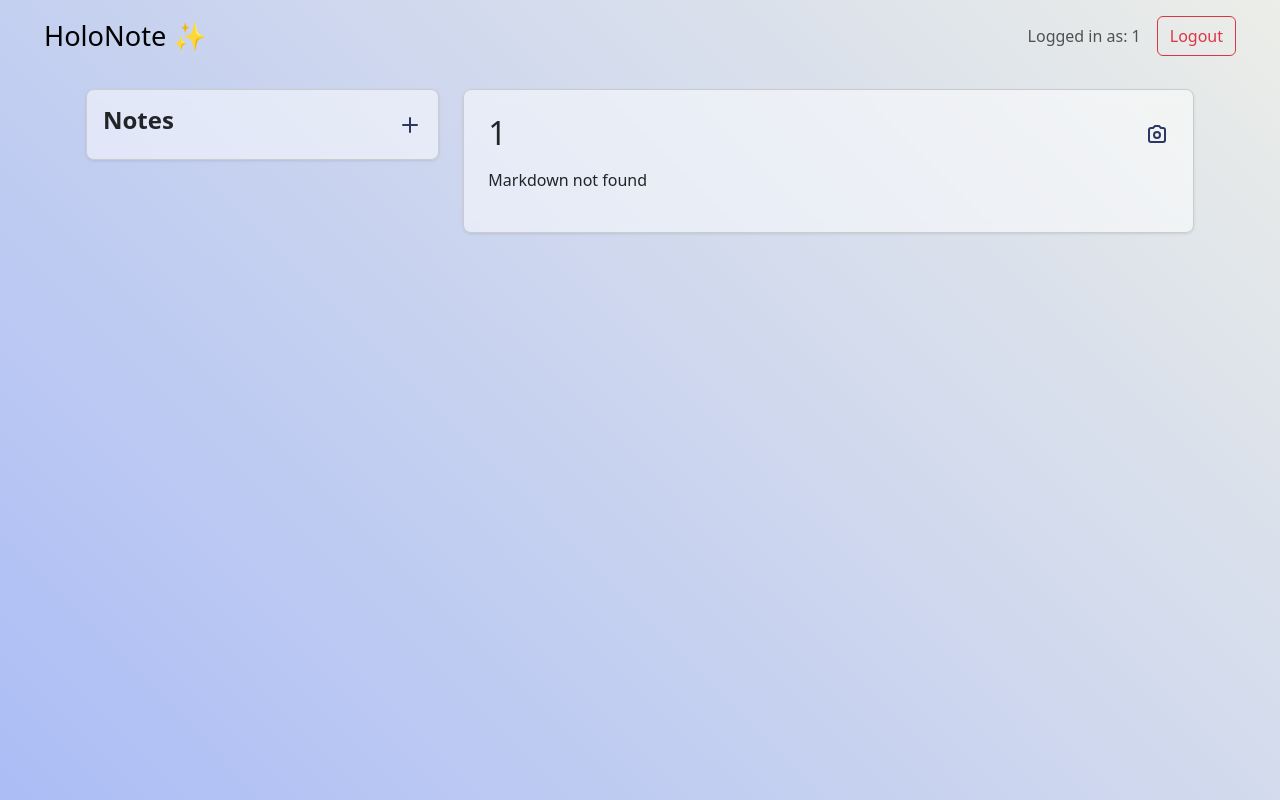
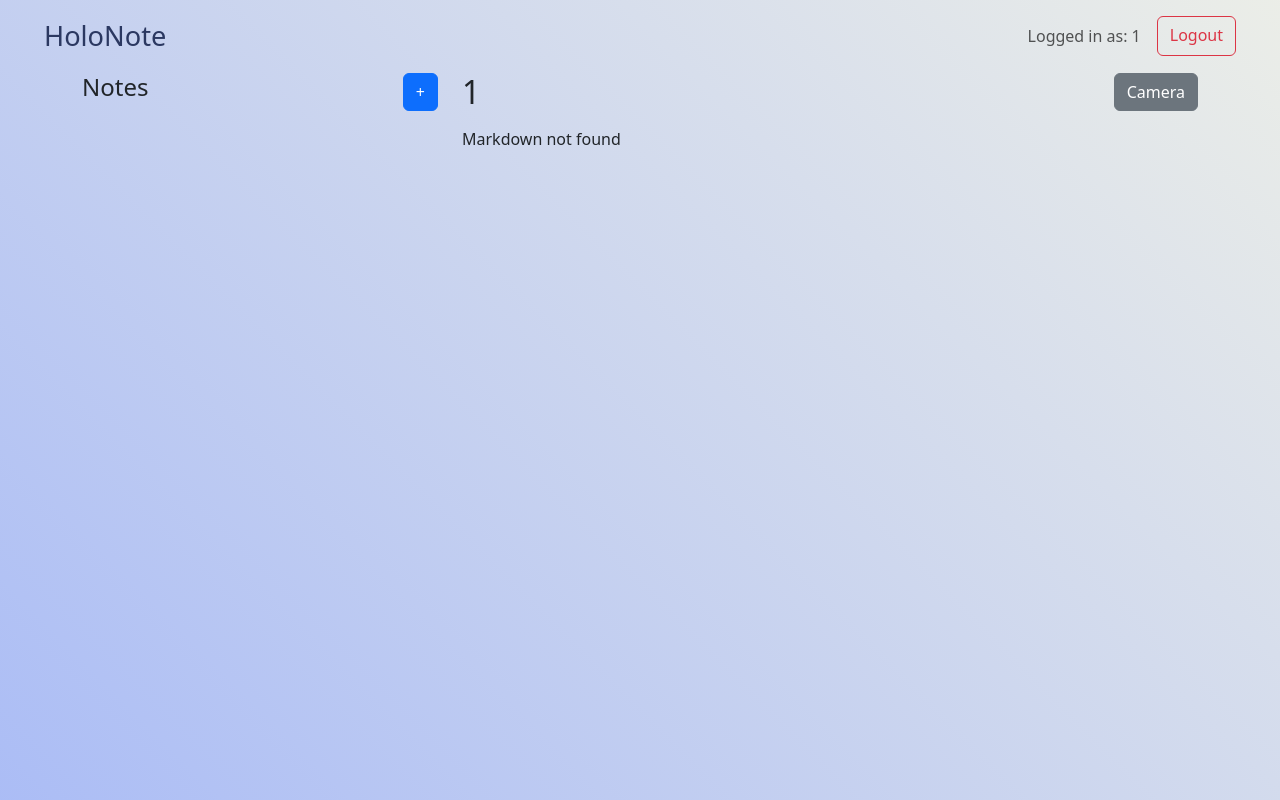
Before and after one commit to HaydenCar/Team-5-HackIreland, a Flask app: page /notes/1 in a window 1280 px wide. Run offline with Flask 3, Linux system fonts and the light colour scheme; the visitor is signed in with stand-in values (Sample User, id 1); data that the repository does not hold is empty.

Commit message:
Back to working

```diff
--- a/python_backend/main.py
+++ b/python_backend/main.py
@@ -332,4 +332,11 @@ def highlight():
     return render_template("highlight.html", formData=form_data)
 
 if __name__ == "__main__":
-    app.run(host="0.0.0.0", port=5008, debug=False)
+    try:
+        from pyngrok import ngrok
+        # Open a tunnel on port 5000 and get a public URL
+        public_url = ngrok.connect(5000)
+        print(" * ngrok tunnel available at:", public_url)
+    except ImportError:
+        print(" * pyngrok is not installed. To install, run 'pip install pyngrok'")
+    app.run(host="0.0.0.0", port=5000, debug=False)
--- a/python_backend/templates/base.html
+++ b/python_backend/templates/base.html
@@ -1,90 +1,33 @@
 <!DOCTYPE html>
 <html lang="en">
-
 <head>
   <meta charset="UTF-8" />
   <meta name="viewport" content="width=device-width, initial-scale=1">
   <title>{% block title %}HoloNote{% endblock %}</title>
-  <link
-    href="https://cdn.jsdelivr.net/npm/bootstrap@5.3.0/dist/css/bootstrap.min.css"
-    rel="stylesheet"
-  />
+  <link href="https://cdn.jsdelivr.net/npm/bootstrap@5.3.0/dist/css/bootstrap.min.css" rel="stylesheet" />
   <style>
     /* Scrollbar and layout styles */
-    ::-webkit-scrollbar {
-      width: 6px;
-      background-color: transparent;
-    }
-    ::-webkit-scrollbar-track {
-      background: transparent;
-    }
+    ::-webkit-scrollbar { width: 6px; background-color: transparent; }
+    ::-webkit-scrollbar-track { background: transparent; }
     ::-webkit-scrollbar-thumb {
       background-color: #92a4e0;
       border-radius: 6px;
       border: 1px solid transparent;
     }
-    ::-webkit-scrollbar-thumb:hover {
-      background-color: #8ca4f2;
-      cursor: pointer;
+    ::-webkit-scrollbar-thumb:hover { background-color: #8ca4f2; cursor: pointer; }
+    ::-webkit-scrollbar-button { display: none; width: 0; height: 0; }
+    html { scrollbar-width: thin; scrollbar-color: #92a4e0 transparent; }
+    html, body { height: 100%; margin: 0; padding: 0; box-sizing: border-box; }
+    body {
+      display: flex;
+      flex-direction: column;
+      background: linear-gradient(45deg, #8ca4f2ba, #e4e7dfba);
     }
-    ::-webkit-scrollbar-button {
-      display: none;
-      width: 0;
-      height: 0;
-    }
-
-    html {
-      scrollbar-width: thin;
-      scrollbar-color: #92a4e0 transparent;
-    }
-    html, body {
-    margin: 0;
-    padding: 0;
-    /* Let them expand: */
-    min-height: 100%;
-    /* box-sizing stays if you like */
-    box-sizing: border-box;
-    }
-
-    body {
-    background: linear-gradient(45deg, #8ca4f2ba, #e4e7dfba);
-    background-repeat: no-repeat;
-    background-size: cover;   /* Or remove if you prefer the gradient not scaled */
-    }
-
-
-    .navbar {
-      flex: 0 0 auto;
-      z-index: 999;
-      padding: 1rem 2rem;
-    }
-
-    /* Shrink navbar text and button sizes on small screens */
-    @media (max-width: 576px) {
-      .navbar {
-        padding: 0.5rem 1rem;
-      }
-      .navbar-brand {
-        font-size: 1.3rem; /* Smaller than default */
-      }
-      .navbar-text {
-        font-size: 0.9rem; /* Slightly smaller text */
-      }
-      .btn {
-        font-size: 0.85rem;
-        padding: 0.3rem 0.6rem;
-      }
-    }
-
+    .navbar { flex: 0 0 auto; z-index: 999; padding: 1rem 2rem; }
     .main-container {
-      flex: 1 1 0;
-      min-height: 0;
-      display: flex;
-      justify-content: center;
-      align-items: flex-start;
-      overflow: hidden;
-      padding: 1rem 2rem 2rem 2rem;
-      box-sizing: border-box;
+      flex: 1 1 0; min-height: 0;
+      display: flex; justify-content: center; align-items: flex-start;
+      overflow: hidden; padding: 1rem 2rem 2rem 2rem; box-sizing: border-box;
     }
     .glass {
       background: rgba(255, 255, 255, 0.5);
@@ -92,31 +35,15 @@
       border-radius: 10px;
     }
     .side-panel {
-      width: 20%;
-      min-width: 10rem;
-      height: 100%;
-      overflow-y: auto;
-      margin-right: 2rem;
-      padding: 1rem;
-      box-sizing: border-box;
+      width: 20%; min-width: 10rem; height: 100%; overflow-y: auto;
+      margin-right: 2rem; padding: 1rem; box-sizing: border-box;
     }
     .content-panel {
-      width: 65%;
-      min-width: 40rem;
-      height: 100%;
-      overflow-y: auto;
-      padding: 1rem;
-      box-sizing: border-box;
+      width: 65%; min-width: 40rem; height: 100%; overflow-y: auto;
+      padding: 1rem; box-sizing: border-box;
     }
-
-    .notes-title {
-      margin-bottom: 1rem;
-      font-weight: 600;
-    }
-    .notes-container {
-      padding: 0;
-      margin: 0;
-    }
+    .notes-title { margin-bottom: 1rem; font-weight: 600; }
+    .notes-container { padding: 0; margin: 0; }
     .note-link {
       display: block;
       margin: 0.25rem 0;
@@ -136,23 +63,23 @@
       font-size: 1.7rem;
       font-weight: 500;
       padding: 0;
+      color: #2b3861;
       text-decoration: none;
     }
   </style>
   {% block head %}{% endblock %}
 </head>
-
 <body>
   <!-- HEADER / NAVBAR -->
   <nav class="navbar navbar-expand-lg navbar-light">
     <div class="container-fluid">
-      <a class="navbar-brand" href="/notes">HoloNote ✨</a>
+      <a class="navbar-brand" href="/">HoloNote</a>
       <div class="d-flex">
         {% if current_user.is_authenticated %}
           <span class="navbar-text me-3">Logged in as: {{ current_user.id }}</span>
-          <a class="btn btn-outline-danger align-content-center" href="/logout">Logout</a>
+          <a class="btn btn-outline-danger" href="/logout">Logout</a>
         {% else %}
-          <a class="btn btn-outline-primary align-content-center" href="/login">Login</a>
+          <a class="btn btn-outline-primary" href="/login">Login</a>
         {% endif %}
       </div>
     </div>
@@ -161,9 +88,7 @@
   <!-- MAIN CONTENT AREA -->
   {% block content %}{% endblock %}
 
-  <script
-    src="https://cdn.jsdelivr.net/npm/bootstrap@5.3.0/dist/js/bootstrap.bundle.min.js"
-  ></script>
+  <script src="https://cdn.jsdelivr.net/npm/bootstrap@5.3.0/dist/js/bootstrap.bundle.min.js"></script>
   {% block scripts %}{% endblock %}
 </body>
 </html>
--- a/python_backend/templates/notes.html
+++ b/python_backend/templates/notes.html
@@ -1,7 +1,7 @@
 {% extends "base.html" %}
 {% block title %}Notes - HoloNote{% endblock %}
 
-{% block head %}
+{% block styles %}
 <style>
   /* Base container padding */
   .notes-container-wrapper {
@@ -10,13 +10,14 @@
 
   /* Sidebar styling */
   .notes-sidebar {
-    border: 1px solid #ccc !important; /* Added border */
+    background-color: rgba(255, 255, 255, 0.95);
     border-radius: 8px;
     padding: 1rem;
     margin-bottom: 1rem;
-    box-shadow: 0 1px 3px rgba(0, 0, 0, 0.1);
+    box-shadow: 0 1px 3px rgba(0,0,0,0.1);
   }
   .notes-sidebar h4 {
+    margin-bottom: 1rem;
     font-weight: bold;
   }
   .notes-sidebar .note-link {
@@ -34,55 +35,14 @@
 
   /* Content area styling */
   .notes-content {
-    border: 1px solid #ccc !important; /* Added border */
+    background-color: rgba(255, 255, 255, 0.98);
     border-radius: 8px;
-    padding: 1.5rem;
-    box-shadow: 0 1px 3px rgba(0, 0, 0, 0.1);
+    padding: 1rem;
+    box-shadow: 0 1px 3px rgba(0,0,0,0.1);
   }
 
-  /* Heading sizes */
-  .notes-content h1 {
-    font-size: 2rem;
-    margin: 0;
-  }
-  .notes-content h2 {
-    font-size: 1.5rem;
-    margin-top: 1rem;
-    margin-bottom: 0.5rem;
-  }
-  .notes-content h3 {
-    font-size: 1.2rem;
-    margin-top: 1rem;
-    margin-bottom: 0.5rem;
-  }
-  .notes-content h4 {
-    font-size: 1.1rem;
-    margin-top: 1rem;
-    margin-bottom: 0.5rem;
-  }
-
-  /* Custom icon button: no background, no padding, custom color */
-  .icon-button {
-    background: transparent;
-    border: none;
-    padding: 0;
-    margin: 0;
-    cursor: pointer;
-    color: #2b3861; /* Pick any color you like */
-  }
-
-  /* Ensure the SVG inherits the parent's color for stroke/fill */
-  .icon-button svg {
-    stroke: currentColor;
-    fill: none;
-    width: 24px;
-    height: 24px;
-  }
-
-  /* Optional: on hover, adjust color if desired */
-  .icon-button:hover {
-    color: #4353a6; /* Slightly darker or lighter color */
-  }
+  /* Responsive grid using Bootstrap classes.
+     On mobile (xs and sm) columns stack; on md+ they sit side by side. */
 </style>
 {% endblock %}
 
@@ -91,52 +51,24 @@
   <div class="row">
     <!-- Sidebar: takes full width on mobile, 4/12 on medium+ -->
     <div class="col-12 col-md-4">
-      <div class="notes-sidebar glass">
-        <div class="d-flex justify-content-between align-items-top">
+      <div class="notes-sidebar">
+        <div class="d-flex justify-content-between align-items-center">
           <h4>Notes</h4>
-          <!-- Use our custom .icon-button class -->
-          <button class="icon-button" data-bs-toggle="modal" data-bs-target="#createNoteModal" title="Create Note">
-            <svg xmlns="http://www.w3.org/2000/svg"
-                 class="icon icon-tabler icon-tabler-plus"
-                 viewBox="0 0 24 24"
-                 stroke-width="2"
-                 stroke-linecap="round"
-                 stroke-linejoin="round"
-            >
-              <path stroke="none" d="M0 0h24v24H0z" fill="none"/>
-              <line x1="12" y1="5" x2="12" y2="19" />
-              <line x1="5" y1="12" x2="19" y2="12" />
-            </svg>
-          </button>
+          <button class="btn btn-primary" data-bs-toggle="modal" data-bs-target="#createNoteModal">+</button>
         </div>
         <div id="notesContainer">
           <!-- Dynamically populated note links -->
         </div>
       </div>
     </div>
-
     <!-- Content: takes full width on mobile, 8/12 on medium+ -->
     <div class="col-12 col-md-8">
-      <div class="notes-content glass">
+      <div class="notes-content">
         {% if active_note %}
-          <!-- Display the selected note’s title as an H1 -->
           <div class="d-flex justify-content-between align-items-center mb-3">
-            <h1>{{ active_note }}</h1>
-            <!-- Also use our custom icon-button class here -->
-            <button class="icon-button" data-bs-toggle="modal" data-bs-target="#cameraModal" title="Upload Image">
-              <svg xmlns="http://www.w3.org/2000/svg"
-                   class="icon icon-tabler icon-tabler-camera"
-                   viewBox="0 0 24 24"
-                   stroke-width="2"
-                   stroke-linecap="round"
-                   stroke-linejoin="round"
-              >
-                <path stroke="none" d="M0 0h24v24H0z" fill="none"/>
-                <path d="M10 4h4l2 2h2a2 2 0 0 1 2 2v10c0
-                         1.1 -.9 2 -2 2h-12a2 2 0 0 1 -2 -2v-10
-                         a2 2 0 0 1 2 -2h2l2 -2" />
-                <circle cx="12" cy="13" r="3" />
-              </svg>
+            <h2 class="mb-0">{{ active_note }}</h2>
+            <button class="btn btn-secondary" data-bs-toggle="modal" data-bs-target="#cameraModal">
+              <i class="bi bi-camera"></i> Camera
             </button>
           </div>
         {% else %}
@@ -184,8 +116,7 @@
         </div>
         <div class="modal-body">
           <input type="hidden" name="noteID" value="{{ active_note_id }}">
-          <input type="file" name="image" id="cameraInput" class="form-control" accept="image/*" capture="environment"
-                 required>
+          <input type="file" name="image" id="cameraInput" class="form-control" accept="image/*" capture="environment" required>
           <p class="mt-2 small text-muted">
             On mobile, you can take a photo directly. On desktop, this will open the file picker.
           </p>
@@ -220,7 +151,7 @@
     .catch(error => console.error("Error fetching notes:", error));
 
   // Create Note functionality
-  document.getElementById("createNoteButton").addEventListener("click", function () {
+  document.getElementById("createNoteButton").addEventListener("click", function() {
     const noteName = document.getElementById("noteNameInput").value.trim();
     if (!noteName) {
       alert("Please enter a note name.");
```
Also changed, not shown: python_backend/templates/highlight.html (+16 -27 lines), python_backend/templates/index.html (+6 -9 lines). Lines whose indentation alone changed are shown as unchanged.
